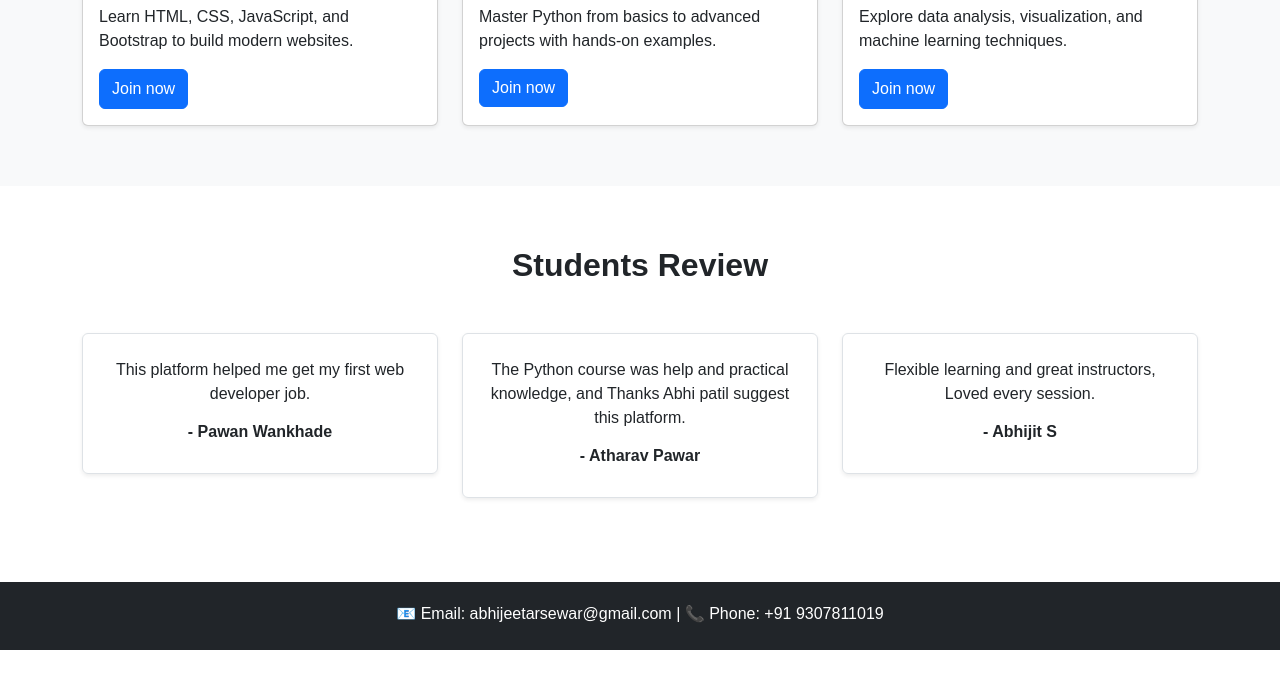
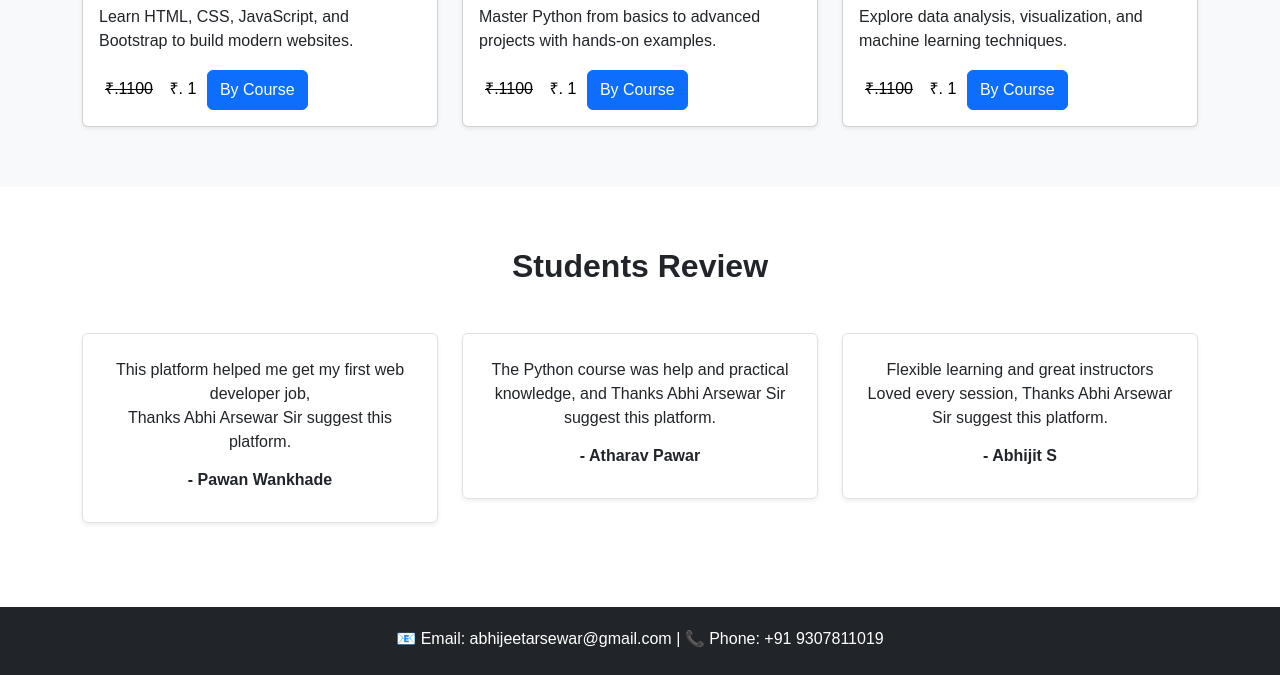
Before and after one commit to abhiarsewar1432/course-landingpage, a plain HTML site: page index.html in a window 1280 px wide. Shown: the part 1484-2159 px from the top of the page. Before the commit the page ends 2134 px from the top, so only its background shows below. Drawn offline with nearby package versions, Linux system fonts and the light colour scheme.

Commit message:
Third commit

```diff
--- a/index.html
+++ b/index.html
@@ -15,7 +15,7 @@
     <!-- Navbar -->
     <nav class="navbar navbar-expand-lg navbar-dark bg-dark fixed-top">
         <div class="container">
-            <a class="navbar-brand fw-bold" href="#"> Learn Course </a>
+            <a class="navbar-brand fw-bold" href="#"> <span style="color: rgb(229, 176, 77);">Learn</span> <span>Course</span> </a>
             <button class="navbar-toggler" type="button" data-bs-toggle="collapse" data-bs-target="#navbarNav">
         <span class="navbar-toggler-icon"></span>
       </button>
@@ -33,7 +33,9 @@
     <!-- Hero Section -->
     <section id="home" class="hero d-flex justify-content-center">
         <div class="container">
-            <h1> Online Courses</h1>
+            <h1> <span style="color: rgb(240, 174, 50);">Online</span> <span>Course</span></h1>
+
+            </span>
             <p class="mt-3 mb-4"> Learn from industry experts anytime, anywhere.</p>
             <a href="#courses" class="btn btn-custom">Explore Courses</a>
         </div>
@@ -58,7 +60,9 @@
                         <div class="card-body">
                             <h5 class="card-title">Web Development</h5>
                             <p class="card-text">Learn HTML, CSS, JavaScript, and Bootstrap to build modern websites.</p>
-                            <button class="btn btn-primary fs-6 get-started-button" data-bs-toggle="modal" data-bs-target="#myModal" style="height: 40px;">Join now</button>
+                            <button style="height: 40px; border: none; background: none;"> <strike>₹.1100</strike></button>
+                            <button style="height: 40px; border: none; background: none;"> ₹. 1</strike></button>
+                            <button class="btn btn-primary fs-6 get-started-button" data-bs-toggle="modal" data-bs-target="#myModal" style="height: 40px;"> By Course</button>
 
                             <div class="modal fade" id="myModal" tabindex="-1">
                                 <div class="modal-dialog">
@@ -82,7 +86,7 @@
                                         <div class="modal-footer">
                                             <button class=" btn btn-secondary" data-bs-dismiss="modal">Close</button>
                                             <button class=" btn btn-primary">
-                                           <a href="https://rzp.io/rzp/9Q6WAA5O" class="text-decoration-none text-white"> By Course</a></button>
+                                           <a href="https://rzp.io/rzp/49Tuclzx" class="text-decoration-none text-white"> By Course</a></button>
                                         </div>
                                     </div>
                                 </div>
@@ -99,7 +103,9 @@
                         <div class="card-body">
                             <h5 class="card-title">Python Programming</h5>
                             <p class="card-text">Master Python from basics to advanced projects with hands-on examples.</p>
-                            <button class="btn btn-primary fs-6 get-started-button" data-bs-toggle="modal" data-bs-target="#myModal">Join now</button>
+                            <button style="height: 40px; border: none; background: none;"> <strike>₹.1100</strike></button>
+                            <button style="height: 40px; border: none; background: none;"> ₹. 1</strike></button>
+                            <button class="btn btn-primary fs-6 get-started-button" data-bs-toggle="modal" data-bs-target="#myModal" style="height: 40px;"> By Course</button>
 
                             <div class="modal fade" id="myModal" tabindex="-1">
                                 <div class="modal-dialog">
@@ -123,7 +129,7 @@
                                         <div class="modal-footer">
                                             <button class=" btn btn-secondary" data-bs-dismiss="modal">Close</button>
                                             <button class=" btn btn-primary">
-                                           <a href="https://rzp.io/rzp/9Q6WAA5O" class="text-decoration-none text-white"> By Course </a></button>
+                                           <a href="https://rzp.io/rzp/49Tuclzx" class="text-decoration-none text-white"> By Course </a></button>
                                         </div>
                                     </div>
                                 </div>
@@ -141,7 +147,9 @@
                         <div class="card-body">
                             <h5 class="card-title">Data Science</h5>
                             <p class="card-text">Explore data analysis, visualization, and machine learning techniques.</p>
-                            <button class="btn btn-primary fs-6 get-started-button" data-bs-toggle="modal" data-bs-target="#myModal" style="height: 40px;">Join now</button>
+                            <button style="height: 40px; border: none; background: none;"> <strike>₹.1100</strike></button>
+                            <button style="height: 40px; border: none; background: none;"> ₹. 1</strike></button>
+                            <button class="btn btn-primary fs-6 get-started-button" data-bs-toggle="modal" data-bs-target="#myModal" style="height: 40px;"> By Course</button>
 
                             <div class="modal fade" id="myModal" tabindex="-1">
                                 <div class="modal-dialog">
@@ -165,7 +173,7 @@
                                         <div class="modal-footer">
                                             <button class=" btn btn-secondary" data-bs-dismiss="modal">Close</button>
                                             <button class=" btn btn-primary">
-                                           <a href="https://rzp.io/rzp/9Q6WAA5O" class="text-decoration-none text-white">By Course </a></button>
+                                           <a href="https://rzp.io/rzp/49Tuclzx" class="text-decoration-none text-white">By Course </a></button>
                                         </div>
                                     </div>
                                 </div>
@@ -177,25 +185,26 @@
     </section>
 
     <!-- Student Review -->
+
     <section class="testimonials">
         <div class="container text-center">
             <h2 class="fw-bold mb-5"> Students Review</h2>
             <div class="row">
-                <div class="col-md-4 mb-4">
+                <div id="review1" class="col-md-4 mb-4">
                     <div class="p-4 border rounded shadow-sm">
-                        <p> This platform helped me get my first web developer job.</p>
+                        <p> This platform helped me get my first web developer job,<br> Thanks Abhi Arsewar Sir suggest this platform.</p>
                         <h6 class="fw-bold mt-3">- Pawan Wankhade</h6>
                     </div>
                 </div>
-                <div class="col-md-4 mb-4">
+                <div id="review1" class="col-md-4 mb-4">
                     <div class="p-4 border rounded shadow-sm">
-                        <p> The Python course was help and practical knowledge, and Thanks Abhi patil suggest this platform.</p>
+                        <p> The Python course was help and practical knowledge, and Thanks Abhi Arsewar Sir suggest this platform.</p>
                         <h6 class="fw-bold mt-3">- Atharav Pawar </h6>
                     </div>
                 </div>
-                <div class="col-md-4 mb-4">
+                <div id="review1" class="col-md-4 mb-4">
                     <div class="p-4 border rounded shadow-sm">
-                        <p> Flexible learning and great instructors, Loved every session.</p>
+                        <p> Flexible learning and great instructors Loved every session, Thanks Abhi Arsewar Sir suggest this platform.</p>
                         <h6 class="fw-bold mt-3">- Abhijit S</h6>
                     </div>
                 </div>
--- a/style.css
+++ b/style.css
@@ -5,7 +5,7 @@
   /* Hero Section */
 
   .hero {
-      background: linear-gradient(rgba(0, 0, 0, 0.6), rgba(0, 0, 0, 0.6)), url('https://images.unsplash.com/photo-1603574670812-d24560880210?auto=format&fit=crop&w=1400&q=80') center/cover;
+      background: linear-gradient(rgba(0, 0, 0, 0.6), rgba(0, 0, 0, 0.6)), url('./bg.png') center/cover;
       color: white;
       height: 100vh;
       display: flex;
@@ -42,6 +42,11 @@
       padding: 60px 0;
       background: #fff;
   }
+
+  #review1:hover {
+      box-shadow: 0px 2px 12px black;
+      border-radius: 10px;
+  }
   /* Footer */
 
   footer {
```
Also changed, not shown: bg.png (added).
